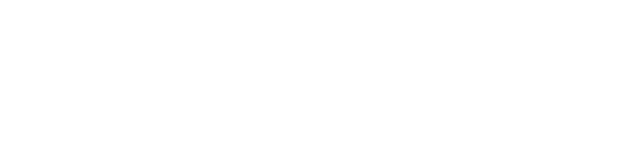
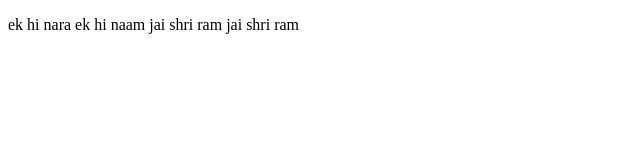
Before and after one commit to tarunsahu62/popo, a plain HTML site: page index.html in a window 1280 px wide. Shown: the whole page, without its empty margins (0-640 px from the left). Drawn offline with Linux system fonts and the light colour scheme.

Commit message:
changes pushing to chance1

```diff
--- a/index.html
+++ b/index.html
@@ -6,6 +6,7 @@
     <title> hello</title>
 </head>
 <body>
-
+    <!-- git ingnore is used when we do not need to upload some specific file ,we write the name of that file in git ignore to ignore it while uploading , if we want to ignore file with specific extention then we just write *.that extention -->
+    <p> ek hi nara ek hi naam jai shri ram jai shri ram</p>
 </body>
 </html>
```
